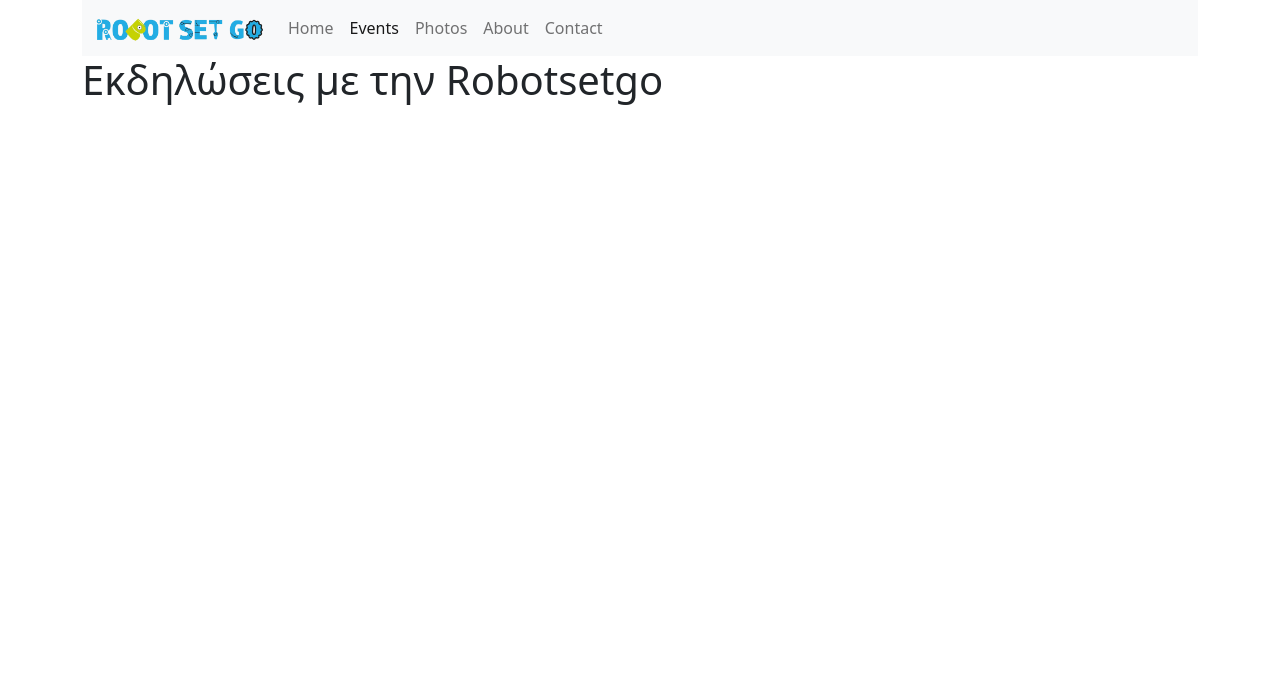
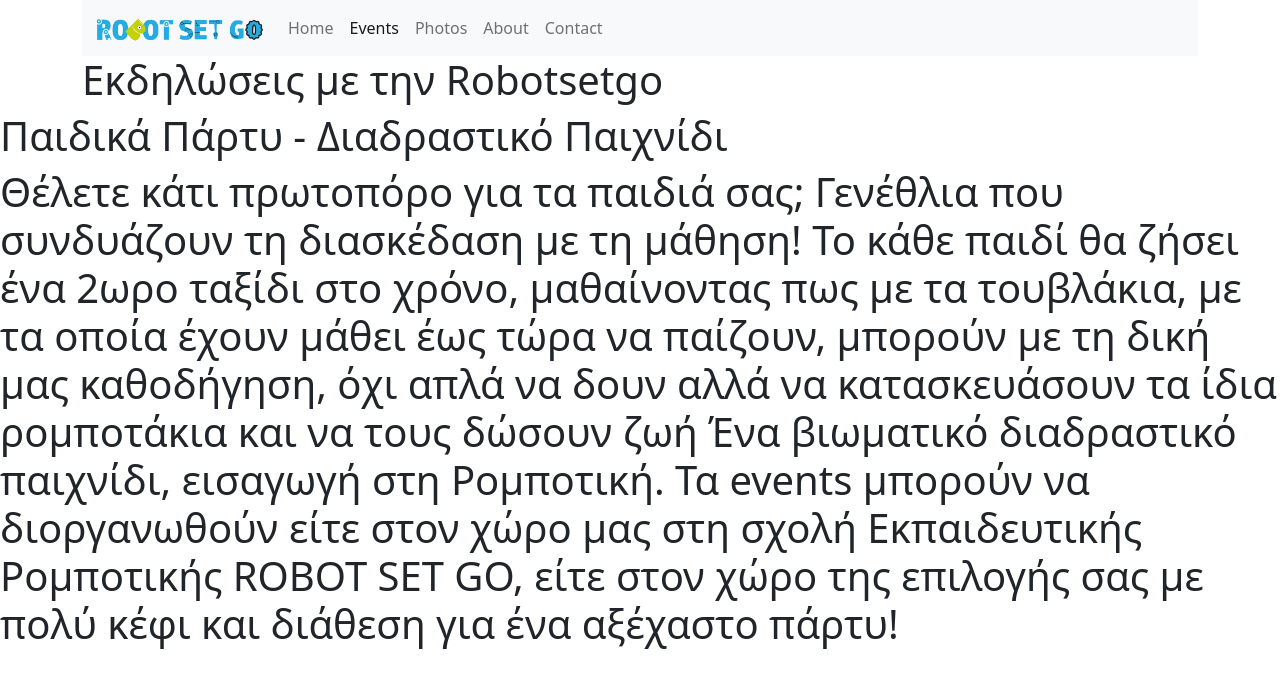
Before and after one commit to RobotSetGo/Website-Class-2, a plain HTML site: page events.html in a window 1280 px wide. Drawn offline with nearby package versions, Linux system fonts and the light colour scheme.

Commit message:
Did events.html

```diff
--- a/events.html
+++ b/events.html
@@ -55,5 +55,10 @@
       </nav>
       <h1>Εκδηλώσεις με την Robotsetgo</h1>
     </div>
+    <h1>Παιδικά Πάρτυ - Διαδραστικό Παιχνίδι</h1>
+    <h1>Θέλετε κάτι πρωτοπόρο για τα παιδιά σας; Γενέθλια που συνδυάζουν τη διασκέδαση με τη μάθηση! To κάθε παιδί θα ζήσει ένα 2ωρο ταξίδι στο χρόνο, μαθαίνοντας πως με τα τουβλάκια, με τα οποία έχουν μάθει έως τώρα να παίζουν, μπορούν με τη δική μας καθοδήγηση, όχι απλά να δουν αλλά να κατασκευάσουν τα ίδια ρομποτάκια και να τους δώσουν ζωή
+    Ένα βιωματικό διαδραστικό παιχνίδι, εισαγωγή στη Ρομποτική.
+    Τα events μπορούν να διοργανωθούν είτε στον χώρο μας στη σχολή Εκπαιδευτικής Ρομποτικής ROBOT SET GO, είτε στον χώρο της επιλογής σας με πολύ κέφι και διάθεση για ένα αξέχαστο πάρτυ!</h1>
+    <img https://https://www.robotsetgo.gr/_next/static/images/1-29f89cd45be9abef35fa5a74fb62a4e9.jpgwww.robotsetgo.gr/_next/static/images/2-e4a725c4f39a5cfa15c1b7657ab7d56f.jpg />
   </body>
 </html>
```
